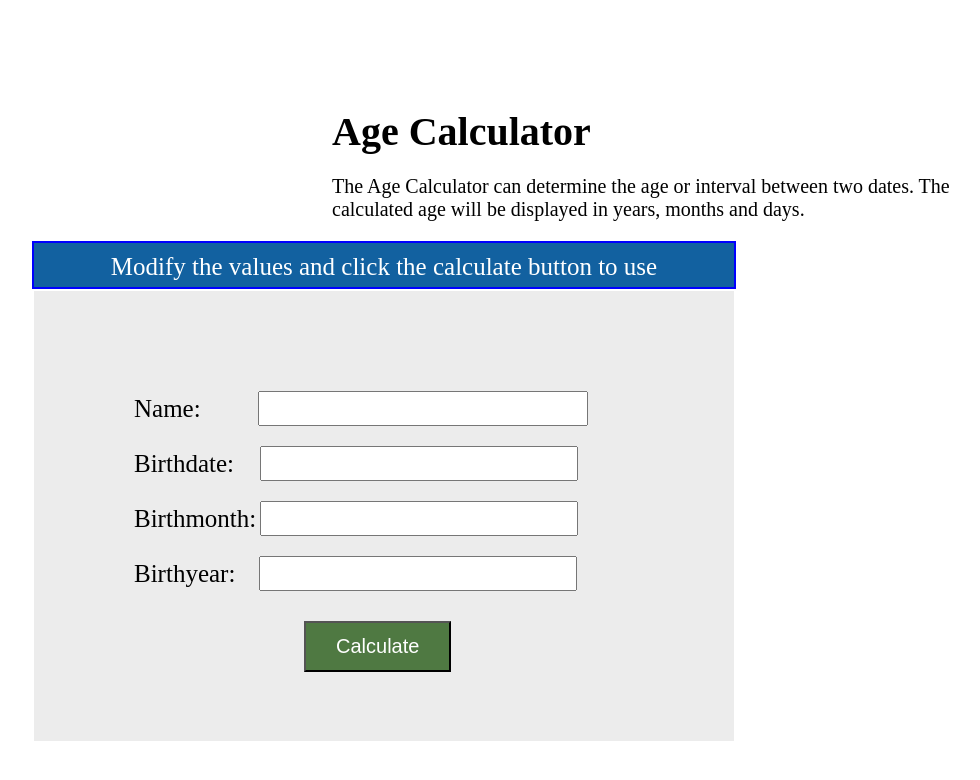
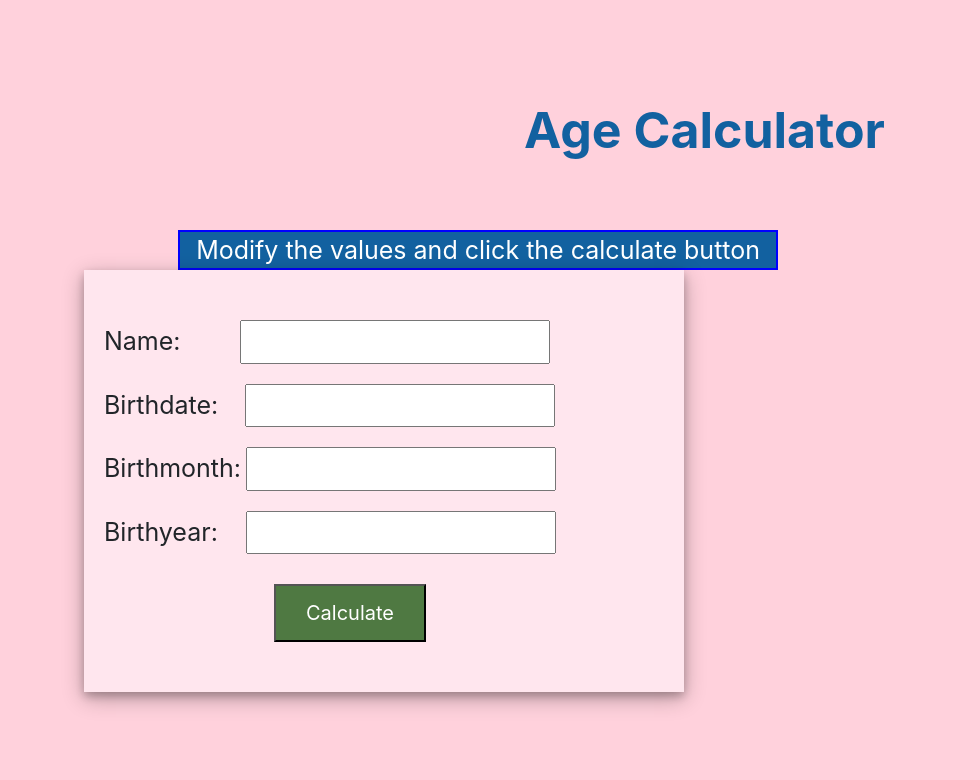
Before and after one commit to mangeshii/age-calculator-using-django, a Django app: page / in a window 1320 px wide. Shown: the top 780 px of the page, without its empty margins (276-1256 px from the left). Run offline with Django 3.2, Linux system fonts and the light colour scheme; some libraries are stand-ins or nearby versions.

Commit message:
Adds age calculator project

```diff
--- a/templates/calc.html
+++ b/templates/calc.html
@@ -1,71 +1,57 @@
-<!DOCTYPE html>
-<html>
+<!doctype html>
+<html lang="en">
 
     <head>
+        <!-- Required meta tags -->
+        <meta charset="utf-8">
+        <meta name="viewport" content="width=device-width, initial-scale=1, shrink-to-fit=no">
 
+        <!-- Bootstrap CSS -->
+        <link rel="stylesheet" href="https://stackpath.bootstrapcdn.com/bootstrap/4.5.0/css/bootstrap.min.css"
+            integrity="sha384-9aIt2nRpC12Uk9gS9baDl411NQApFmC26EwAOH8WgZl5MYYxFfc+NcPb1dKGj7Sk" crossorigin="anonymous">
+
+        <title>Age Calculator</title>
         <style>
-            .container {
-                display: flex;
-                justify-content: center;
-                height: 500px;
-                padding: 0px;
-                flex-direction: column;
-                align-items: center;
-                justify-content: center;
-                margin: 0px
-            }
-
-            .smallcont {
-                padding: 100px;
-                background-color: #ececec;
-                height: 250px;
-                margin-top: 2px;
-                width: 500px;
+            body {
+                background-color: #FFD1DC;
+                background-repeat: no-repeat;
+                background-size: cover;
 
             }
 
-            .heading {
-                border: 2px solid blue;
-                height: 40px;
-                width: 700px;
-                background-color: #1261A0;
-                color: white;
-                font-size: 25px;
-                text-align: center;
-                padding-top: 10px
+            .container {
+
+                width: 600px;
+                display: flex;
+                flex-direction: column;
+                padding: 50px 20px;
+                box-shadow: 0 4px 8px 0 rgba(0, 0, 0, 0.2), 0 6px 20px 0 rgba(0, 0, 0, 0.3);
+                background-color: #FFE6EE;
             }
+
+            .topic {
+
+
+                text-align: justify;
+                margin-left: 800px;
+                margin-top: 100px;
+                font-size: 50px;
+                font-weight: 700;
+                color: #1261A0;
+
+
+            }
+
 
             .calc {
                 font-size: 25px;
             }
 
-            .topic {
-                display: inline;
-                justify-content: center;
-                text-align: center;
-                margin-left: 600px;
-                font-size: 40px;
-                font-weight: 700;
-            }
-
-            .para {
-                display: block;
-                justify-content: center;
-                width: 700px;
-                margin-left: 600px;
-                font-size: 20px;
-                font-weight: 500;
-                padding: 0px
-            }
-
-            .about {
-                padding-top: 100px
-            }
-
             #fname {
                 font-size: 25px;
                 margin-bottom: 20px;
-                margin-left: 53px;
+                margin-left: 55px;
+                width: 310px
             }
 
             #bdate {
@@ -84,7 +70,7 @@
             #byear {
                 font-size: 25px;
                 margin-bottom: 30px;
-                margin-left: 20px;
+                margin-left: 24px;
                 width: 310px;
             }
 
@@ -95,18 +81,41 @@
                 color: white;
                 margin-left: 170px;
             }
+
+            .para {
+                display: block;
+                justify-content: center;
+                width: 700px;
+                margin-left: 600px;
+                font-size: 20px;
+                font-weight: 500;
+                padding: 0px
+            }
+
+            .heading {
+                border: 2px solid blue;
+                height: 40px;
+                width: 600px;
+                background-color: #1261A0;
+                color: white;
+                font-size: 25px;
+                text-align: center;
+                justify-content: center;
+                align-items: center;
+                margin-left: 34.4%;
+                margin-top: 70px;
+
+            }
         </style>
     </head>
 
     <body>
         <header class="about">
             <h1 class="topic">Age Calculator</h1>
-            <p class="para">The Age Calculator can determine the age or interval between two dates. The calculated age
-                will be displayed in years,
-                months and days.</p>
+
         </header>
+        <div class="heading">Modify the values and click the calculate button</div>
         <div class="container">
-            <div class="heading">Modify the values and click the calculate button to use</div>
             <div class="smallcont">
                 <form action='/result' method="get">
                     <label for="fname" class="calc">Name:</label>
@@ -127,13 +136,19 @@
                 </form>
             </div>
         </div>
+
+
+        <!-- Optional JavaScript -->
+        <!-- jQuery first, then Popper.js, then Bootstrap JS -->
+        <script src="https://code.jquery.com/jquery-3.5.1.slim.min.js"
+            integrity="sha384-DfXdz2htPH0lsSSs5nCTpuj/zy4C+OGpamoFVy38MVBnE+IbbVYUew+OrCXaRkfj"
+            crossorigin="anonymous"></script>
+        <script src="https://cdn.jsdelivr.net/npm/popper.js@1.16.0/dist/umd/popper.min.js"
+            integrity="sha384-Q6E9RHvbIyZFJoft+2mJbHaEWldlvI9IOYy5n3zV9zzTtmI3UksdQRVvoxMfooAo"
+            crossorigin="anonymous"></script>
+        <script src="https://stackpath.bootstrapcdn.com/bootstrap/4.5.0/js/bootstrap.min.js"
+            integrity="sha384-OgVRvuATP1z7JjHLkuOU7Xw704+h835Lr+6QL9UvYjZE3Ipu6Tp75j7Bh/kR0JKI"
+            crossorigin="anonymous"></script>
     </body>
 
 </html>
-
-
-
-<!-- name
-date
-month
-year -->
--- a/templates/result.html
+++ b/templates/result.html
@@ -3,6 +3,10 @@
 
     <head>
         <style>
+            body{
+                background-color: #C8A2CB;
+
+            }
             .about {
                 margin-top: 10px;
                 padding: 30px
```
Also changed, not shown: age_calculator/views.py (line endings or trailing spaces), templates/age_calc.jpg (added).
